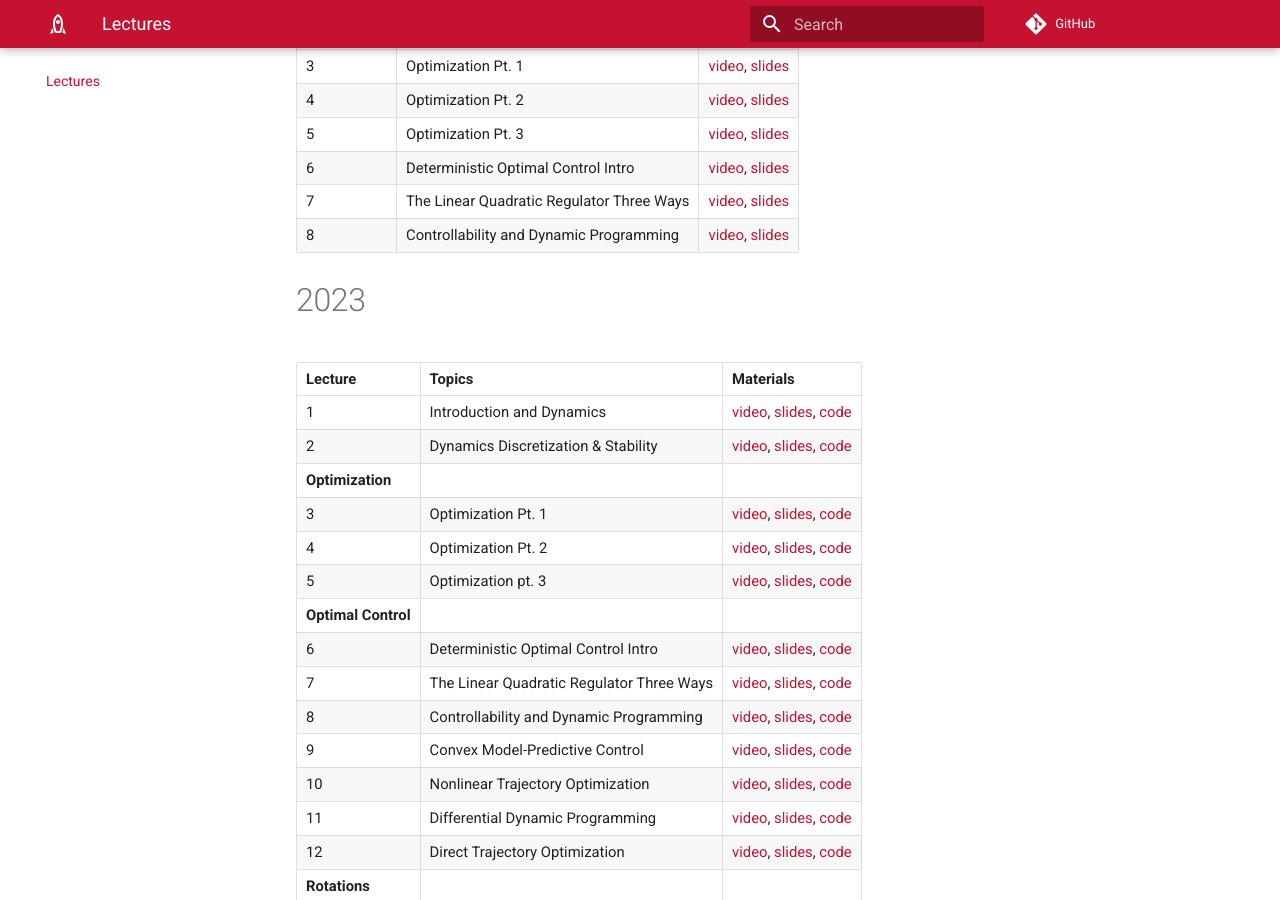
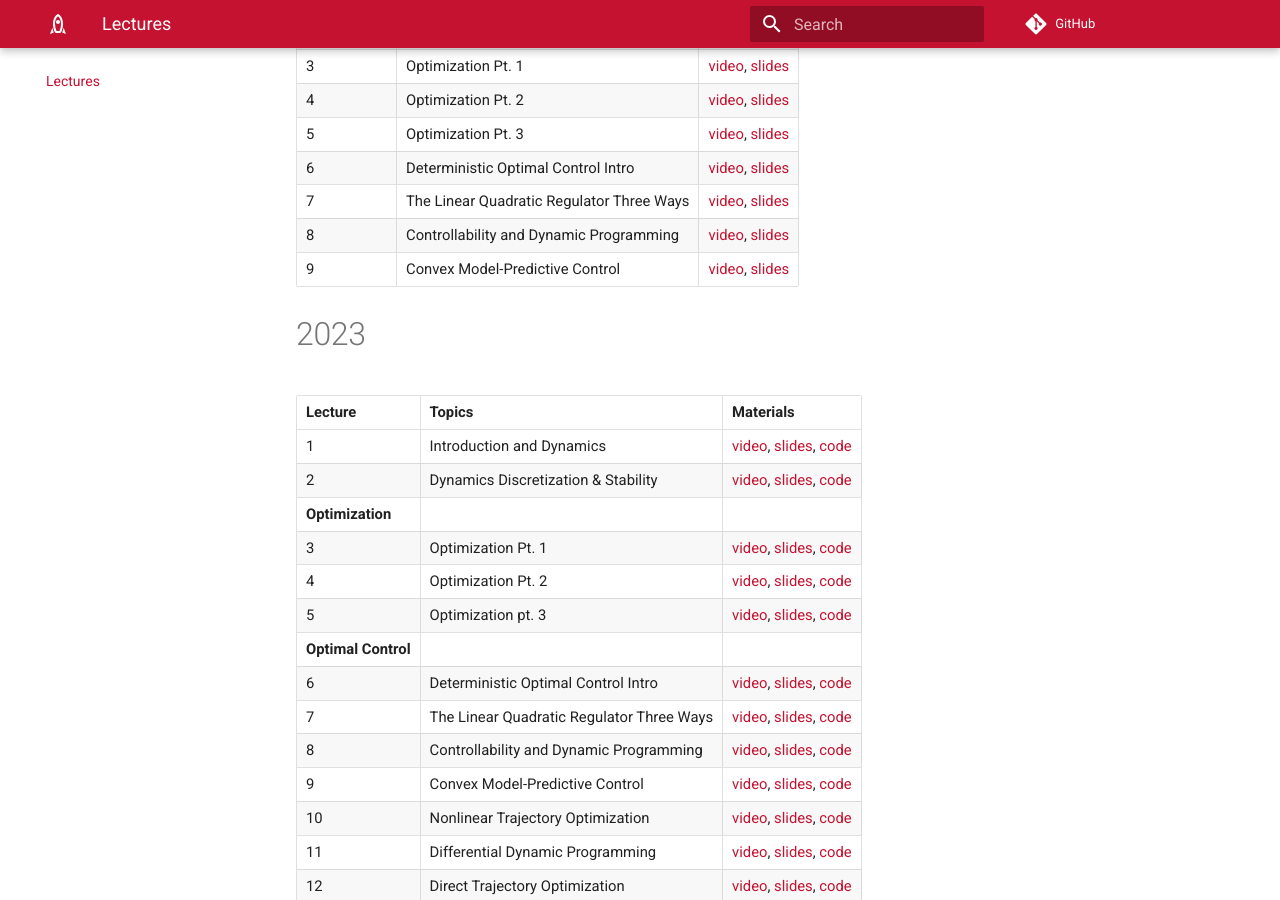
Before and after one commit to cmu-optimal-control/cmu-optimal-control.github.io, an MkDocs documentation site: the page built from docs/lectures.md, in a window 1280 px wide and 900 px high, scrolled down 347 px. Built offline with MkDocs 1.6.1 and Material for MkDocs 9.7.7, drawn with Linux system fonts in a browser that asks for light colours.

Commit message:
add lec 9

```diff
--- a/docs/lectures.md
+++ b/docs/lectures.md
@@ -12,6 +12,7 @@ Lectures will be streamed live on Zoom, with the link from [Canvas](https://canv
 | 6     | Deterministic Optimal Control Intro      |[video](https://www.youtube.com/watch?v=u9vNBi62HsI), [slides](https://github.com/Optimal-Control-16-745/lecture-notebooks/tree/master/Lecture%206) |
 | 7     | The Linear Quadratic Regulator Three Ways      |[video](https://www.youtube.com/watch?v=LcLCE7KiEB8), [slides](https://github.com/Optimal-Control-16-745/lecture-notebooks/tree/master/Lecture%207) |
 | 8     | Controllability and Dynamic Programming      |[video](https://www.youtube.com/watch?v=cgRaP_TYZow), [slides](https://github.com/Optimal-Control-16-745/lecture-notebooks/tree/master/Lecture%208) |
+| 9     | Convex Model-Predictive Control      |[video](https://www.youtube.com/watch?v=i-XEj8JY4Y0), [slides](https://github.com/Optimal-Control-16-745/lecture-notebooks/tree/master/Lecture%209) |
 
 # 2023
 
```
